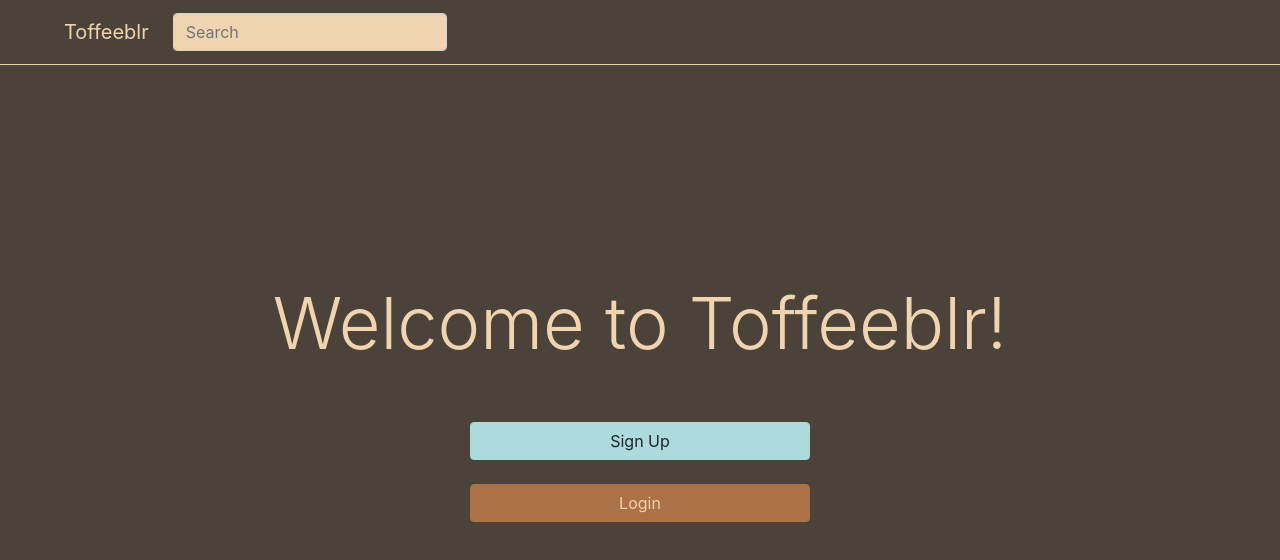
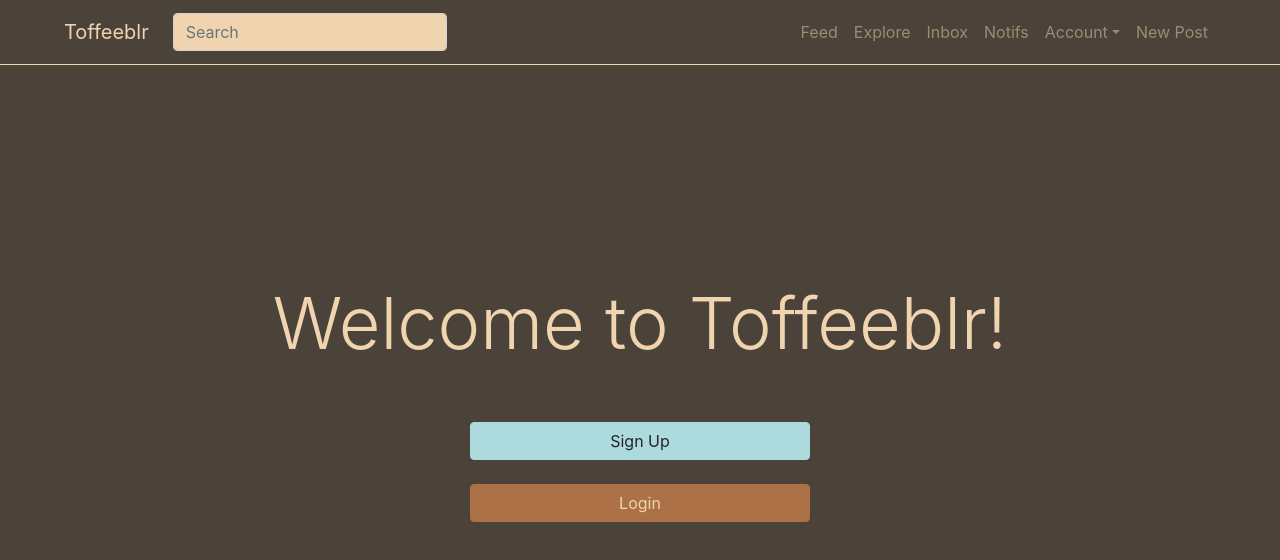
Before and after one commit to kaisucode/toffeeblr-frontend, a React (Create React App) app: page / in a window 1280 px wide. Shown: the top 560 px of the page. Built offline with nearby package versions, Linux system fonts and the light colour scheme.

Commit message:
AuthState, redirect, and code cleanup

```diff
--- a/src/api/Network.js
+++ b/src/api/Network.js
@@ -18,26 +18,6 @@ export const getRequest = async (resource) => {
   return res;
 }
 
-export const Signup = createAsyncThunk(
-  'userData/signupThunk',
-  async (userData, { dispatch, rejectWithValue }) => {
-
-    postRequest("users/", { user: userData }).then((res) => {
-      dispatch(setUsername(userData.username));
-      dispatch(setStatus(200));
-
-      // Do login here
-      // store token in redux
-      // set up redirect info and status for render
-      return;
-    }, (err) => {
-      console.log("error in Network.Signup: " + JSON.stringify(err));
-      dispatch(setStatus(err.response.status));
-      return rejectWithValue(err.message);
-    });
-  }
-);
-
 export const Login = createAsyncThunk(
   'userData/loginThunk',
   async (userData, { dispatch, rejectWithValue }) => {
@@ -46,6 +26,21 @@ export const Login = createAsyncThunk(
       dispatch(setToken(res.token));
       dispatch(setUsername(res.username));
       dispatch(setStatus(200));
+      return;
+    }, (err) => {
+      console.log("error in Network.Login: " + JSON.stringify(err));
+      dispatch(setStatus(err.response.status));
+      return rejectWithValue(err.message);
+    });
+  }
+);
+
+export const Signup = createAsyncThunk(
+  'userData/signupThunk',
+  async (userData, { dispatch, rejectWithValue }) => {
+
+    postRequest("users/", { user: userData }).then((res) => {
+      dispatch(Login(userData));
       return;
     }, (err) => {
       console.log("error in Network.Signup: " + JSON.stringify(err));
--- a/src/components/CredentialsForm.js
+++ b/src/components/CredentialsForm.js
@@ -1,7 +1,9 @@
 import React, { useState } from 'react';
 import { useDispatch, useSelector } from 'react-redux';
 import { unwrapResult } from '@reduxjs/toolkit';
-import { selectStatus, selectSignupStatus, selectLoginStatus } from 'store/slices/userDataSlice';
+import { selectStatus, selectAuthState } from 'store/slices/userDataSlice';
+import { Redirect } from "react-router-dom";
+
 import * as Network from 'api/Network';
 
 import { Form, Button, Container, Row, Col } from 'react-bootstrap';
@@ -9,6 +11,7 @@ import { Form, Button, Container, Row, Col } from 'react-bootstrap';
 export default function CredentialsForm(props) {
   const dispatch = useDispatch();
   const status = useSelector(selectStatus);
+  const authState = useSelector(selectAuthState);
   const [username, setUsername] = useState("");
   const [password, setPassword] = useState("");
 
@@ -33,10 +36,10 @@ export default function CredentialsForm(props) {
       return "Username already exists";
     }
     else if (status === 200){
-      if (props.isLogin){
-        return "Login Successful!!";
+      if (authState === 1){
+        return (<Redirect to={'/feed'} />);
       }
-      else{
+      else if (authState === 0 && !props.isLogin){
         return "Signup Successful!!";
       }
     }
--- a/src/components/NewPost.js
+++ b/src/components/NewPost.js
@@ -5,30 +5,26 @@ import { selectUsername } from 'store/slices/userDataSlice';
 import * as Network from 'api/Network';
 import './NewPost.scss';
 
-export default function NewPost(){
+export default function NewPost(props){
   const dispatch = useDispatch();
   const username = useSelector(selectUsername);
 
-  const [modalShow, setModalShow] = useState(true);
   const [postTitle, setPostTitle] = useState("");
   const [postContent, setPostContent] = useState("");
 
   function makePost(){
     var data = { title: postTitle, content: postContent }
     dispatch(Network.MakePost(data));
-    setModalShow(false);
+    props.onHide();
     setPostTitle("");
     setPostContent("");
   }
 
   return (
     <React.Fragment>
-      <Button variant="primary" onClick={() => setModalShow(true)}>
-        Launch vertically centered modal
-      </Button>
 
       <Modal
-        show={modalShow}
+        show={props.modalShow}
         size="lg"
         aria-labelledby="contained-modal-title-vcenter"
         backdrop="static"
@@ -64,7 +60,7 @@ export default function NewPost(){
             <h5>Tags: </h5>
           </Modal.Body>
           <Modal.Footer className="d-flex justify-content-between modalFooter">
-            <Button variant="dark" onClick={() => setModalShow(false)}>Close</Button>
+            <Button variant="dark" onClick={props.onHide}>Close</Button>
             <Button onClick={makePost}>Post</Button>
           </Modal.Footer>
         </Form>
--- a/src/components/ToffeeblrHeader.js
+++ b/src/components/ToffeeblrHeader.js
@@ -1,32 +1,29 @@
-import React from 'react';
+import React, { useState } from 'react';
 import PropTypes from 'prop-types';
 import { NavLink } from 'react-router-dom';
 import { Navbar, Nav, NavDropdown,
-  Form, FormControl,
-  Container, Button
+  Form, FormControl, Button
 } from 'react-bootstrap';
+import NewPost from 'components/NewPost';
 
 export default function ToffeeblrHeader(props) {
-  // <Nav.Link href="/signup">Sign Up</Nav.Link>
+  const [modalShow, setModalShow] = useState(false);
 
-  function renderLoginButton(){
+  function renderOtherButton(){
+    var link, text;
+    if (props.isLogin) {
+      link = "/signup";
+      text = "Sign Up";
+    }
+    else{
+      link = "/login";
+      text = "Log In";
+    }
     return (
       <Nav className="ml-auto">
-        <NavLink to="/login">
+        <NavLink to={ link }>
             <Button variant="primary" block>
-              Log In
-            </Button>
-          </NavLink>
-      </Nav>
-    );
-  }
-
-  function renderSignupButton(){
-    return (
-      <Nav className="ml-auto">
-        <NavLink to="/signup">
-            <Button variant="primary" block>
-              Sign Up
+              { text }
             </Button>
           </NavLink>
       </Nav>
@@ -48,24 +45,13 @@ export default function ToffeeblrHeader(props) {
           <NavDropdown.Item href="#action/3.3">Posts</NavDropdown.Item>
           <NavDropdown.Item href="#action/3.4">Followers</NavDropdown.Item>
         </NavDropdown>
-        <Nav.Link href="#newpost">New Post</Nav.Link>
+        <Nav.Link onClick={() => setModalShow(true)}>New Post</Nav.Link>
       </Nav>
     );
   }
 
-  function renderNavBarContent(){
-    if (props.displayUserOptions){
-      return renderUserOptions();
-    }
-    else if (props.isLogin){
-      return renderSignupButton();
-    }
-    else{
-      return renderLoginButton();
-    }
-  }
-
   return (
+    <React.Fragment>
       <div className="border-bottom border-light">
         <Navbar collapseOnSelect className="mx-5 my-1" variant="dark" expand="lg">
 
@@ -76,10 +62,15 @@ export default function ToffeeblrHeader(props) {
           <Navbar.Toggle aria-controls="responsive-navbar-nav" />
 
           <Navbar.Collapse id="responsive-navbar-nav">
-          { props.emptyHeader || renderNavBarContent() }
+            { props.emptyHeader ||
+                (props.displayUserOptions) ? renderUserOptions() : renderOtherButton()
+            }
           </Navbar.Collapse>
         </Navbar>
       </div>
+
+      <NewPost modalShow={modalShow} onHide={() => setModalShow(false)}/>
+    </React.Fragment>
   );
 }
 
--- a/src/store/slices/userDataSlice.js
+++ b/src/store/slices/userDataSlice.js
@@ -10,29 +10,32 @@ export const slice = createSlice({
     username: "no username",
     token: "",
     status: 200,
+    authState: 0
   },
   reducers: {
-    setStatus: (state, action) => {
-      state.status = action.payload;
-    },
     setUsername: (state, action) => {
       state.username = action.payload;
     },
     setToken: (state, action) => {
       state.token = action.payload;
+      state.authState = 1;
+    },
+    setStatus: (state, action) => {
+      state.status = action.payload;
+    },
+    setAuthState: (state, action) => {
+      state.authState = action.payload;
     }
   },
 });
 
-export const { setUsername, setToken, setStatus } = slice.actions;
+export const { setUsername, setToken, setStatus, setAuthState } = slice.actions;
 
 // The function below is called a selector and allows us to select a value from
 // the state. Selectors can also be defined inline where they're used instead of
 // in the slice file. For example: `useSelector((state) => state.counter.value)`
-export const selectUserData = state => state.userData;
 export const selectUsername = state => state.userData.username;
-export const selectSignupStatus = state => state.userData.signupStatus;
-export const selectLoginStatus = state => state.userData.loginStatus;
 export const selectStatus = state => state.userData.status;
+export const selectAuthState = state => state.userData.authState;
 
 export default slice.reducer;
--- a/src/views/Feed.js
+++ b/src/views/Feed.js
@@ -1,18 +1,14 @@
 import React, { useState } from 'react';
 import { NavLink } from 'react-router-dom';
-import { Button, Container, Row, Col } from 'react-bootstrap';
+import { Container } from 'react-bootstrap';
 import CenteredDiv from '../components/CenteredDiv';
-import NewPost from 'components/NewPost';
 
 export default function Feed() {
   return (
     <CenteredDiv>
-
       <Container>
         <h1 className="display-3">Feed</h1>
-        <NewPost />
       </Container>
-
     </CenteredDiv>
   );
 }
```
Also changed, not shown: 1 other file (tests, documents, lock files or other folders). Lines whose indentation alone changed are shown as unchanged.
